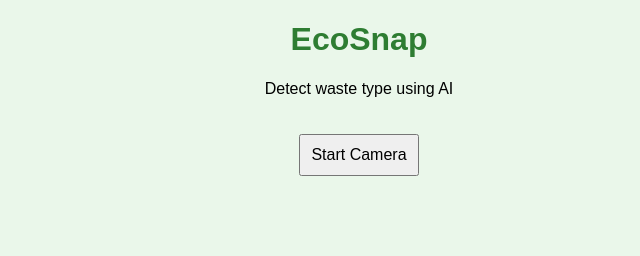
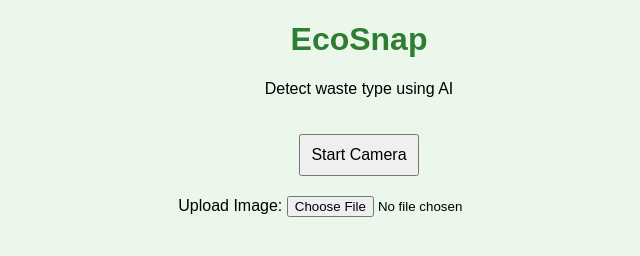
Before and after one commit to Juthikakollati/eco-waste-detector, a plain HTML site: page index.html in a window 1280 px wide. Shown: the whole page, without its empty margins (281-921 px from the left). Drawn offline with Linux system fonts and the light colour scheme.

Commit message:
Update index.html

```diff
--- a/index.html
+++ b/index.html
@@ -5,8 +5,10 @@
 <title>EcoSnap AI Waste Detector</title>
 <link rel="stylesheet" href="style.css">
 
+<!-- TensorFlow.js and Teachable Machine -->
 <script src="https://cdn.jsdelivr.net/npm/@tensorflow/tfjs@latest/dist/tf.min.js"></script>
 <script src="https://cdn.jsdelivr.net/npm/@teachablemachine/image@latest/dist/teachablemachine-image.min.js"></script>
+
 </head>
 
 <body>
@@ -15,10 +17,13 @@
 
 <p>Detect waste type using AI</p>
 
+<!-- Buttons -->
 <button onclick="init()">Start Camera</button>
+<br>
+Upload Image: <input type="file" id="imageUpload">
 
+<!-- Output -->
 <div id="webcam-container"></div>
-
 <div id="label-container"></div>
 
 <script src="script.js"></script>
```
